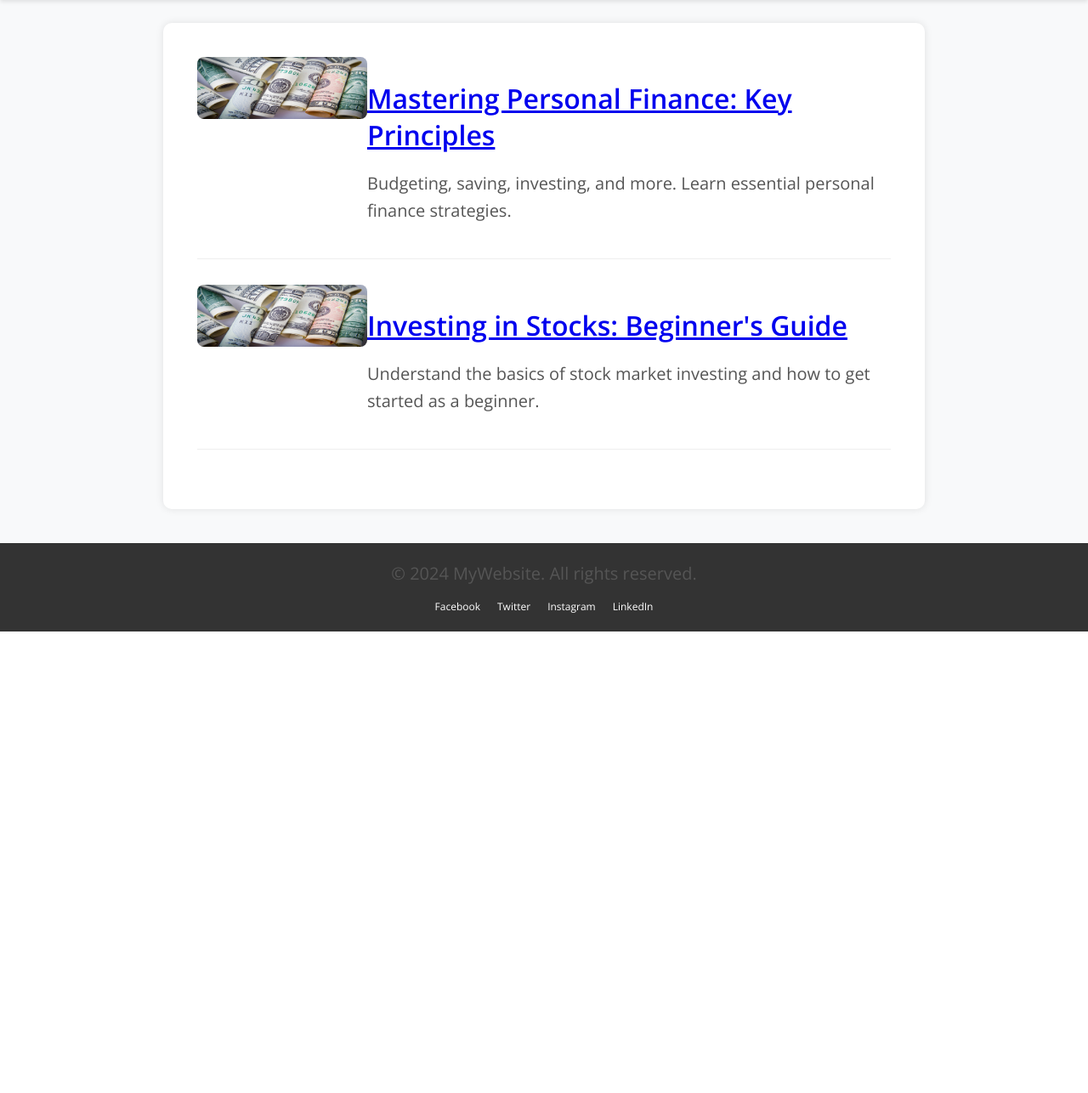
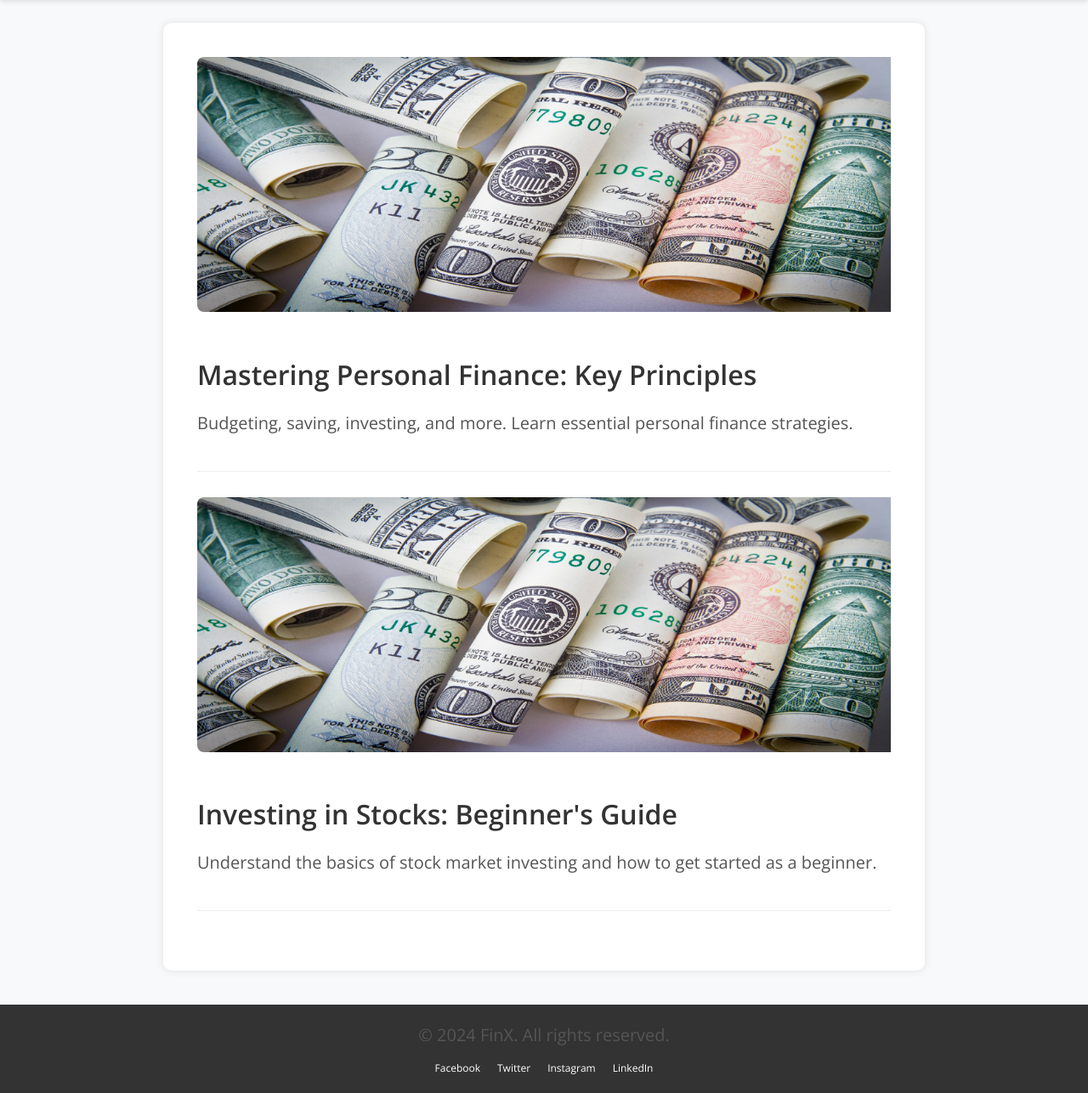
Before and after one commit to abhi5981/django_aws, a Django app: page / in a window 1280 px wide. Shown: the part 73-1359 px from the top of the page at 85% size. Before the commit the page ends 816 px from the top, so only its background shows below. Run offline with Django 4.2, Linux system fonts and the light colour scheme.

Commit message:
Updating app index files

```diff
--- a/blog/templates/blog/index.html
+++ b/blog/templates/blog/index.html
@@ -54,7 +54,7 @@
 
     <footer>
         <div class="footer-content">
-            <p>&copy; 2024 MyWebsite. All rights reserved.</p>
+            <p>&copy; 2024 FinX. All rights reserved.</p>
             <ul class="socials">
                 <li><a href="#">Facebook</a></li>
                 <li><a href="#">Twitter</a></li>
--- a/static/blog/css/blog7.css
+++ b/static/blog/css/blog7.css
@@ -78,15 +78,35 @@ header nav ul li a:hover {
     width: 100%; /* Ensures articles take full width */
 }
 
+.articles article {
+    a {
+        color: #333; /* Set the desired color for links */
+        text-decoration: none; /* Remove the underline if desired */
+    }
+
+    a:hover {
+        color: #555; /* Set the color for hover state */
+        text-decoration: underline; /* Add underline on hover if desired */
+    }
+
+    a:visited {
+        color: #333; /* Set the color for visited links */
+    }
+
+}
+
 .article-img {
+    width: 100%;
     margin-bottom: 1.25rem; /* Add bottom margin for smaller screens */
 }
 
 .article-img img {
     width: 100%; /* Image takes full width of the container */
-    max-width: 200px; /* Limit image width if needed */
+    max-width: 100%; /* Limit image width if needed */
     height: auto;
+    object-fit: cover;
     border-radius: 8px;
+    padding-right: 10px;
 }
 
 .article-content {
@@ -148,8 +168,11 @@ footer .socials li a:hover {
 
 /* Media Queries for Responsive Design Row layout for larger screens*/
 @media (min-width: 600px) {
-    .articles article {
-        flex-direction: row;
+    /* .articles article {
+        flex-direction: column;
+    } */
+    .article-img img {
+        height: 200px; /* Set a specific height for medium screens */
     }
 }
 
@@ -175,6 +198,10 @@ footer .socials li a:hover {
     footer .socials li a {
         font-size: 0.75rem;
     }
+    .article-img img {
+        max-width: 100%; /* Set max width for larger screens */
+        height: 250px; /* Set a specific height for larger screens */
+    }
 }
 
 @media (min-width: 1024px) {
@@ -189,4 +216,8 @@ footer .socials li a:hover {
     p {
         font-size: 1.25rem;
     }
+    .article-img img {
+        max-width: 100%; /* Keep max width for large screens */
+        height: 300px; /* Keep specific height for large screens */
+    }
 }
```
Also changed, not shown: blog/static/blog/css/blog7.css (+34 -3 lines).
